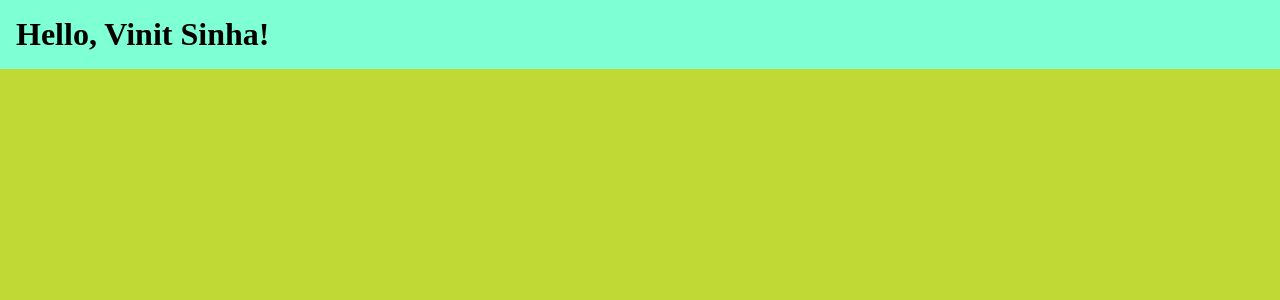
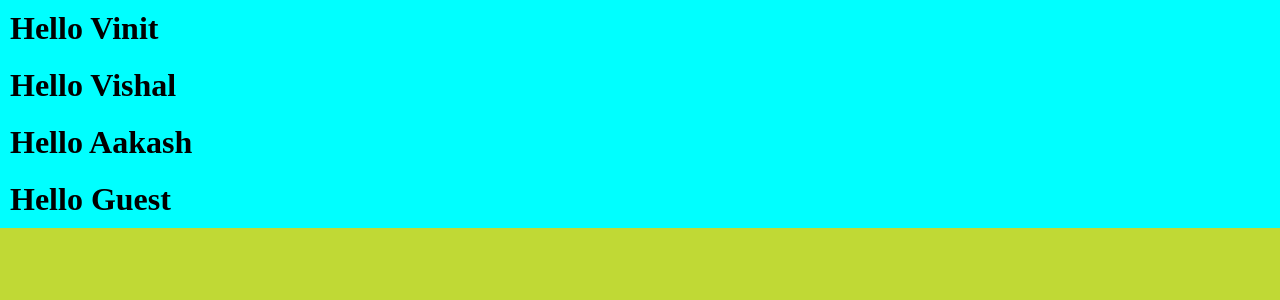
Before and after one commit to SinhaVinit/Main-Concept-React, a React (Create React App) app: page / in a window 1280 px wide. Shown: the top 300 px of the page. Built offline with nearby package versions, Linux system fonts and the light colour scheme.

Commit message:
Introducing JSX 2 using map function

```diff
--- a/src/components/App.css
+++ b/src/components/App.css
@@ -1,8 +1,8 @@
 .App {
-    background-color: aquamarine;
-    padding: 1em;
+    background-color: aqua;
 }
 
 .App h1 {
     margin: 0;
+    padding: 10px;
 }
--- a/src/components/App.jsx
+++ b/src/components/App.jsx
@@ -1,20 +1,29 @@
 import "./App.css";
+const users = [
+  {
+    id: 1,
+    name: "Vinit",
+  },
+  {
+    id: 2,
+    name: "Vishal",
+  },
+  {
+    id: 3,
+    name: "Aakash",
+  },
+  {
+    id: 4,
+    name: "Guest",
+  },
+];
 
-const user = {
-  firstName: "Vinit",
-  lastName: "Sinha",
-};
-
-function formatName(user) {
-  return user.firstName + " " + user.lastName;
+function formatUser(user) {
+  return <h1>Hello {user.name}</h1>;
 }
 
 function App() {
-  return (
-    <div className="App">
-      <h1>Hello, {formatName(user)}!</h1>
-    </div>
-  );
+  return <div className="App">{users.map(formatUser)}</div>;
 }
 
 export default App;
```
